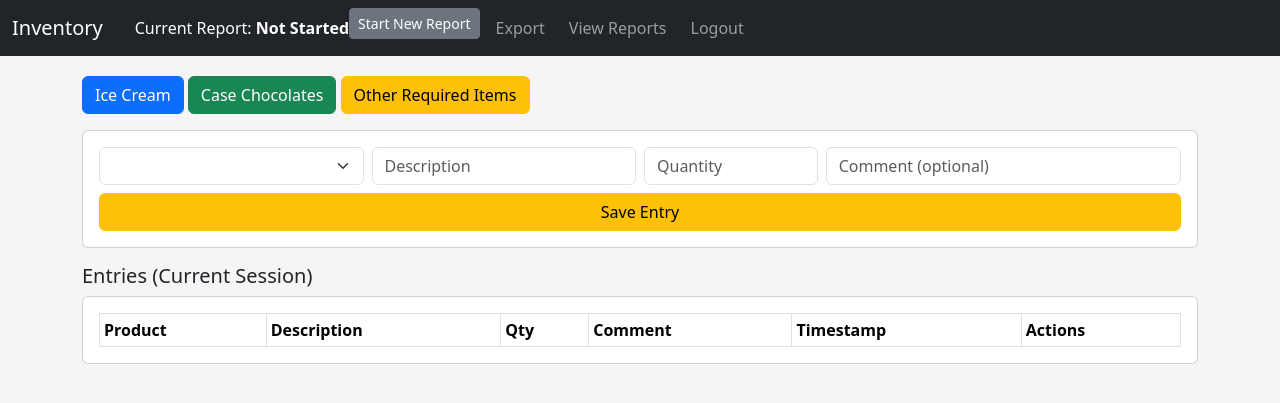
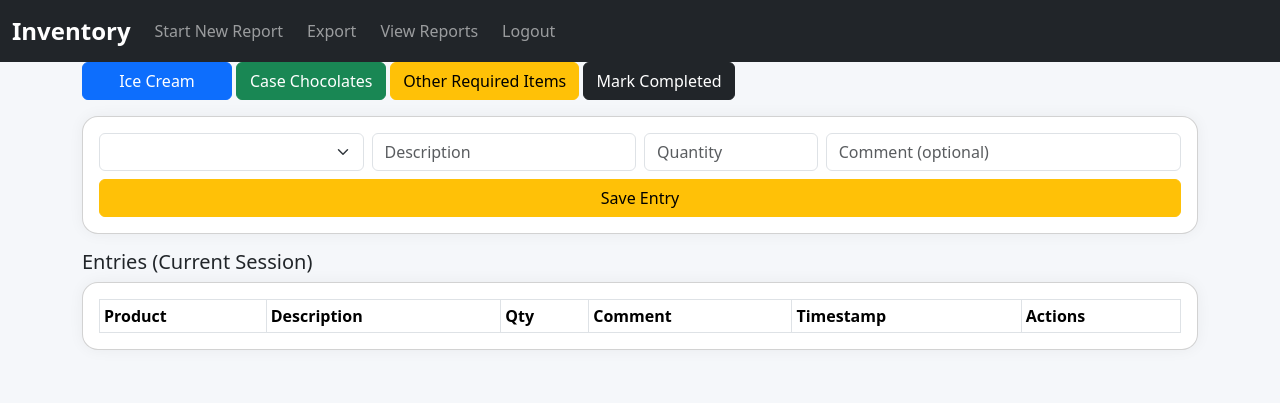
Before and after one commit to BP4007/inventory-app, a Flask app: template templates/index.html in a window 1280 px wide. Shown: the top 403 px of the page. Run offline with Flask 3, Linux system fonts and the light colour scheme; the template is opened without the code that fills it, so the values that code supplies are empty.

Commit message:
Bug Fixes

```diff
--- a/app.py
+++ b/app.py
@@ -11,10 +11,10 @@ ICECREAM_FILE = "Ice Cream Order_Sheet.csv"
 CHOCOLATE_FILE = "Case Chocolates Order_Sheet.csv"
 
 app = Flask(__name__)
-app.secret_key = os.environ.get("SECRET_KEY","dev_secret_key")
+app.secret_key = os.environ.get("SECRET_KEY", "dev_secret_key")
 
 USERS = {
-    os.environ["APP_USER"]: os.environ["APP_PASS"],
+    os.environ.get("APP_USER"): os.environ.get("APP_PASS"),
     os.environ.get("APP_USER2"): os.environ.get("APP_PASS2")
 }
 
@@ -30,7 +30,7 @@ def login_required(f):
 
 # ---------- DB ----------
 def run_query(query, params=(), fetch=True):
-    conn = sqlite3.connect(DB_NAME)
+    conn = sqlite3.connect(DB_NAME, timeout=10, check_same_thread=False)
     cursor = conn.cursor()
     cursor.execute(query, params)
     data = cursor.fetchall() if fetch else None
@@ -43,13 +43,13 @@ def init_db():
         CREATE TABLE IF NOT EXISTS inventory_reports (
             id INTEGER PRIMARY KEY AUTOINCREMENT,
             session_id TEXT,
-            report_name TEXT,
             source TEXT,
             product_no TEXT,
             description TEXT,
             quantity INTEGER,
             comment TEXT,
-            created_at TEXT
+            created_at TEXT,
+            is_completed INTEGER DEFAULT 0
         )
     """, fetch=False)
 
@@ -63,10 +63,10 @@ def load_file(file_path):
 @app.route("/login", methods=["GET","POST"])
 def login():
     if request.method=="POST":
-        user=request.form.get("username")
-        pwd=request.form.get("password")
-        if USERS.get(user)==pwd:
-            session["logged_in"]=True
+        user = request.form.get("username")
+        pwd = request.form.get("password")
+        if USERS.get(user) == pwd:
+            session["logged_in"] = True
             return redirect("/")
         flash("Invalid login","warning")
     return render_template("login.html")
@@ -80,22 +80,18 @@ def logout():
 @app.route("/")
 @login_required
 def index():
-    return render_template("index.html", report_name=session.get("report_name"))
+    sid = session.get("session_id")
+    completed = 0
+    if sid:
+        res = run_query("SELECT MAX(is_completed) FROM inventory_reports WHERE session_id=?", (sid,))
+        completed = res[0][0] or 0
+    return render_template("index.html", report_completed=completed)
 
-# ---------- START SESSION (UPDATED) ----------
-@app.route("/start_session", methods=["POST"])
+@app.route("/start_session")
 @login_required
 def start_session():
-    report_name = request.form.get("report_name")
-
-    if not report_name:
-        flash("Report name required","danger")
-        return redirect("/")
-
     session["session_id"] = str(uuid.uuid4())
-    session["report_name"] = report_name
-
-    flash(f"Report '{report_name}' started!","success")
+    flash("New report started!", "success")
     return redirect("/")
 
 # ---------- REPORT LIST ----------
@@ -103,47 +99,39 @@ def start_session():
 @login_required
 def reports():
     data = run_query("""
-        SELECT session_id, report_name, MIN(created_at), COUNT(*)
+        SELECT session_id, MIN(created_at) as start_time, COUNT(*), MAX(is_completed)
         FROM inventory_reports
-        GROUP BY session_id, report_name
-        ORDER BY MIN(created_at) DESC
+        GROUP BY session_id
+        ORDER BY start_time DESC
     """)
-
     reports = [
         {
             "session_id": r[0],
-            "report_name": r[1],
-            "start_time": r[2],
-            "count": r[3]
+            "start_time": r[1],
+            "count": r[2],
+            "completed": r[3]
         }
         for r in data
     ]
-
     return render_template("reports.html", reports=reports)
 
-# ---------- LOAD OLD REPORT ----------
 @app.route("/load_report/<sid>")
 @login_required
 def load_report(sid):
-    data = run_query("""
-        SELECT report_name FROM inventory_reports
-        WHERE session_id=? LIMIT 1
-    """,(sid,))
-
     session["session_id"] = sid
-    session["report_name"] = data[0][0] if data else "Loaded Report"
-
-    flash("Loaded previous report","info")
+    flash("Loaded previous report", "info")
     return redirect("/")
 
 # ---------- GET PRODUCTS ----------
 @app.route("/get_products/<source>")
 @login_required
 def get_products(source):
-    if source.lower()=="icecream":
-        df=load_file(ICECREAM_FILE)
+    if source.lower() == "icecream":
+        df = load_file(ICECREAM_FILE)
+    elif source.lower() == "case_chocolate":
+        df = load_file(CHOCOLATE_FILE)
     else:
-        df=load_file(CHOCOLATE_FILE)
+        df = pd.DataFrame(columns=["product_no","description"])
     return {"data": df.values.tolist()}
 
 # ---------- SAVE ----------
@@ -151,27 +139,25 @@ def get_products(source):
 @login_required
 def save():
     sid = session.get("session_id")
-    report_name = session.get("report_name")
-
-    if not sid or not report_name:
-        return {"error":"Start a report first"}
-
-    run_query("""
-        INSERT INTO inventory_reports
-        (session_id, report_name, source, product_no, description, quantity, comment, created_at)
-        VALUES (?,?,?,?,?,?,?,?)
-    """,(
-        sid,
-        report_name,
-        request.form.get("table"),
-        request.form.get("product"),
-        request.form.get("description"),
-        request.form.get("qty"),
-        request.form.get("comment",""),
-        datetime.now().strftime("%Y-%m-%d %H:%M:%S")
-    ), fetch=False)
-
-    return {"status":"success"}
+    if not sid:
+        return {"error":"Start a session first"}
+    source = request.form.get("table")
+    product_no = request.form.get("product")
+    description = request.form.get("description")
+    qty = request.form.get("qty")
+    comment = request.form.get("comment","")
+    try:
+        run_query("""
+            INSERT INTO inventory_reports
+            (session_id, source, product_no, description, quantity, comment, created_at)
+            VALUES (?,?,?,?,?,?,?)
+        """, (
+            sid, source, product_no, description, qty, comment,
+            datetime.now().strftime("%Y-%m-%d %H:%M:%S")
+        ), fetch=False)
+        return {"status":"success"}
+    except sqlite3.OperationalError as e:
+        return {"error": str(e)}
 
 # ---------- GET ENTRIES ----------
 @app.route("/get_entries")
@@ -180,18 +166,13 @@ def get_entries():
     sid = session.get("session_id")
     data = run_query("""
         SELECT id, product_no, description, quantity, comment, created_at
-        FROM inventory_reports WHERE session_id=? ORDER BY id DESC
+        FROM inventory_reports
+        WHERE session_id=?
+        ORDER BY id DESC
     """,(sid,))
-
     return {"entries":[
-        {
-            "id":r[0],
-            "product_no":r[1],
-            "description":r[2],
-            "quantity":r[3],
-            "comment":r[4],
-            "created_at":r[5]
-        }
+        {"id":r[0], "product_no":r[1], "description":r[2],
+         "quantity":r[3], "comment":r[4], "created_at":r[5]}
         for r in data
     ]}
 
@@ -202,13 +183,7 @@ def update_entry():
     entry_id = request.form.get("id")
     qty = request.form.get("qty")
     comment = request.form.get("comment","")
-
-    run_query("""
-        UPDATE inventory_reports
-        SET quantity=?, comment=?
-        WHERE id=?
-    """, (qty, comment, entry_id), fetch=False)
-
+    run_query("UPDATE inventory_reports SET quantity=?, comment=? WHERE id=?", (qty, comment, entry_id), fetch=False)
     return {"status":"updated"}
 
 # ---------- DELETE ----------
@@ -216,29 +191,32 @@ def update_entry():
 @login_required
 def delete_entry():
     entry_id = request.form.get("id")
+    run_query("DELETE FROM inventory_reports WHERE id=?", (entry_id,), fetch=False)
+    return {"status":"deleted"}
 
-    run_query("DELETE FROM inventory_reports WHERE id=?",
-              (entry_id,), fetch=False)
-
-    return {"status":"deleted"}
+# ---------- MARK COMPLETED ----------
+@app.route("/complete_report", methods=["POST"])
+@login_required
+def complete_report():
+    sid = session.get("session_id")
+    run_query("UPDATE inventory_reports SET is_completed=1 WHERE session_id=?", (sid,), fetch=False)
+    return {"status":"completed"}
 
 # ---------- EXPORT ----------
 @app.route("/export")
 @login_required
 def export():
     sid = request.args.get("sid") or session.get("session_id")
-
     data = run_query("""
         SELECT product_no, description, quantity, comment, created_at
-        FROM inventory_reports WHERE session_id=? ORDER BY id
+        FROM inventory_reports
+        WHERE session_id=?
+        ORDER BY id
     """,(sid,))
-
     df = pd.DataFrame(data, columns=["Product","Description","Qty","Comment","Time"])
-
     output = BytesIO()
-    df.to_excel(output,index=False)
+    df.to_excel(output, index=False)
     output.seek(0)
-
     return send_file(output, download_name=f"report_{sid}.xlsx", as_attachment=True)
 
 # ---------- RUN ----------
--- a/templates/index.html
+++ b/templates/index.html
@@ -4,118 +4,94 @@
 <meta charset="UTF-8">
 <meta name="viewport" content="width=device-width, initial-scale=1.0">
 <title>Inventory App</title>
-
 <link href="https://cdn.jsdelivr.net/npm/bootstrap@5.3.1/dist/css/bootstrap.min.css" rel="stylesheet">
 <script src="https://cdn.jsdelivr.net/npm/bootstrap@5.3.1/dist/js/bootstrap.bundle.min.js"></script>
-
 <style>
-body{background:#f5f5f5}
-.navbar{margin-bottom:20px}
-.table-container{max-height:300px;overflow-y:auto}
+body { background:#f5f7fa; }
+.navbar-brand { font-weight:600; font-size:1.5rem; }
+.table-container { max-height:300px; overflow-y:auto; }
+.card { border-radius:1rem; box-shadow:0 0 15px rgba(0,0,0,0.05); }
+.toolbar button { min-width:150px; }
+input, select { border-radius:0.5rem; }
 </style>
-
 <script>
 let currentTable = "";
 
 // Load products
 function loadTable(table){
     currentTable = table;
-
     document.getElementById("product").style.display = "block";
     document.getElementById("manualProduct").style.display = "none";
     document.getElementById("desc").readOnly = true;
-
     fetch(`/get_products/${table}`)
-    .then(res => res.json())
-    .then(data => {
+    .then(res=>res.json())
+    .then(data=>{
         let dropdown = document.getElementById("product");
         dropdown.innerHTML = "";
-        data.data.forEach(row => {
-            let opt = document.createElement("option");
-            opt.value = row[0];
-            opt.text = row[0];
-            opt.dataset.desc = row[1];
+        data.data.forEach(row=>{
+            let opt=document.createElement("option");
+            opt.value=row[0]; opt.text=row[0]; opt.dataset.desc=row[1];
             dropdown.add(opt);
         });
         fillDescription();
     });
 }
 
-// OTHER REQUIRED ITEMS MODE
+// Other required items
 function loadOtherItems(){
-    currentTable = "other";
-
-    document.getElementById("product").style.display = "none";
-    document.getElementById("manualProduct").style.display = "block";
-
-    document.getElementById("manualProduct").value = "";
-    document.getElementById("desc").value = "";
-    document.getElementById("desc").readOnly = false;
+    currentTable="other";
+    document.getElementById("product").style.display="none";
+    document.getElementById("manualProduct").style.display="block";
+    document.getElementById("manualProduct").value="";
+    document.getElementById("desc").value="";
+    document.getElementById("desc").readOnly=false;
 }
 
 // Fill description
 function fillDescription(){
-    let dropdown = document.getElementById("product");
+    let dropdown=document.getElementById("product");
     if(dropdown.selectedOptions.length){
-        document.getElementById("desc").value = dropdown.selectedOptions[0].dataset.desc;
-    } else {
-        document.getElementById("desc").value = "";
-    }
+        document.getElementById("desc").value=dropdown.selectedOptions[0].dataset.desc;
+    } else { document.getElementById("desc").value=""; }
 }
 
 // Save entry
 function saveData(){
-    let productValue = currentTable === "other"
-        ? document.getElementById("manualProduct").value
-        : document.getElementById("product").value;
-
+    let productValue = currentTable==="other" ? document.getElementById("manualProduct").value : document.getElementById("product").value;
+    if(!productValue){ alert("Enter product"); return; }
+    let qty = document.getElementById("qty").value;
+    if(!qty){ alert("Enter quantity"); return; }
     let form = new FormData();
     form.append("table", currentTable);
     form.append("product", productValue);
     form.append("description", document.getElementById("desc").value);
-    form.append("qty", document.getElementById("qty").value);
+    form.append("qty", qty);
     form.append("comment", document.getElementById("comment").value);
-
-    fetch("/save", {method:"POST", body:form})
-    .then(res => res.json())
-    .then(data => {
-        if(data.error){
-            alert(data.error);
-        } else {
-            document.getElementById("qty").value = "";
-            document.getElementById("comment").value = "";
-            loadSessionEntries();
-        }
+    fetch("/save",{method:"POST", body:form})
+    .then(res=>res.json())
+    .then(data=>{
+        if(data.error){ alert(data.error); }
+        else { document.getElementById("qty").value=""; document.getElementById("comment").value=""; loadSessionEntries(); }
     });
 }
 
-// Load entries
+// Load session entries
 function loadSessionEntries(){
-    fetch("/get_entries")
-    .then(res => res.json())
-    .then(data => {
-        let tbody = document.getElementById("entriesBody");
-        tbody.innerHTML = "";
-
-        data.entries.forEach(row => {
-            let tr = document.createElement("tr");
-
-            tr.innerHTML = `
+    fetch("/get_entries").then(res=>res.json()).then(data=>{
+        let tbody=document.getElementById("entriesBody");
+        tbody.innerHTML="";
+        data.entries.forEach(row=>{
+            let tr=document.createElement("tr");
+            tr.innerHTML=`
             <td>${row.product_no}</td>
             <td>${row.description}</td>
-                <td>
-                    <input type="number" value="${row.quantity}" id="qty_${row.id}" class="form-control form-control-sm">
-                </td>
-                <td>
-                    <input type="text" value="${row.comment || ""}" id="comment_${row.id}" class="form-control form-control-sm">
-                </td>
+            <td><input type="number" value="${row.quantity}" id="qty_${row.id}" class="form-control form-control-sm"></td>
+            <td><input type="text" value="${row.comment||''}" id="comment_${row.id}" class="form-control form-control-sm"></td>
             <td>${row.created_at}</td>
             <td>
                 <button class="btn btn-sm btn-primary" onclick="updateEntry(${row.id})">Edit</button>
                 <button class="btn btn-sm btn-danger" onclick="deleteEntry(${row.id})">Delete</button>
-                </td>
-            `;
-
+            </td>`;
             tbody.appendChild(tr);
         });
     });
@@ -123,151 +99,75 @@ function loadSessionEntries(){
 
 // Update entry
 function updateEntry(id){
-    let qty = document.getElementById(`qty_${id}`).value;
-    let comment = document.getElementById(`comment_${id}`).value;
-
     let form = new FormData();
     form.append("id", id);
-    form.append("qty", qty);
-    form.append("comment", comment);
-
-    fetch("/update_entry", {method:"POST", body:form})
-    .then(res => res.json())
-    .then(() => loadSessionEntries());
+    form.append("qty", document.getElementById(`qty_${id}`).value);
+    form.append("comment", document.getElementById(`comment_${id}`).value);
+    fetch("/update_entry",{method:"POST",body:form}).then(res=>res.json()).then(()=>loadSessionEntries());
 }
 
 // Delete entry
 function deleteEntry(id){
     if(!confirm("Delete this entry?")) return;
-
-    let form = new FormData();
-    form.append("id", id);
-
-    fetch("/delete_entry", {method:"POST", body:form})
-    .then(res => res.json())
-    .then(() => loadSessionEntries());
+    let form=new FormData(); form.append("id",id);
+    fetch("/delete_entry",{method:"POST",body:form}).then(res=>res.json()).then(()=>loadSessionEntries());
 }
 
-window.onload = function(){
-    loadSessionEntries();
-};
+// Complete report
+function completeReport(){
+    if(!confirm("Mark this report as completed?")) return;
+    fetch("/complete_report",{method:"POST"})
+    .then(res=>res.json()).then(()=>{ alert("Report completed!"); location.reload(); });
+}
+
+window.onload=function(){ loadSessionEntries(); };
 </script>
 </head>
-
 <body>
-
 <nav class="navbar navbar-expand-lg navbar-dark bg-dark">
 <div class="container-fluid">
 <a class="navbar-brand" href="#">Inventory</a>
-
-    <span class="navbar-text text-white ms-3">
-      Current Report: <strong>{{ report_name if report_name else "Not Started" }}</strong>
-    </span>
-
 <button class="navbar-toggler" type="button" data-bs-toggle="collapse" data-bs-target="#navbarNav">
 <span class="navbar-toggler-icon"></span>
 </button>
-
 <div class="collapse navbar-collapse" id="navbarNav">
 <ul class="navbar-nav me-auto">
-
-        <li class="nav-item">
-          <button class="btn btn-sm btn-secondary me-2" data-bs-toggle="modal" data-bs-target="#reportModal">
-            Start New Report
-          </button>
-        </li>
-
-        <li class="nav-item">
-          <a class="nav-link btn btn-sm btn-info me-2" href="/export">Export</a>
-        </li>
-
-        <li class="nav-item">
-          <a class="nav-link btn btn-sm btn-warning me-2" href="/reports">View Reports</a>
-        </li>
-
-        <li class="nav-item">
-          <a class="nav-link btn btn-sm btn-danger" href="/logout">Logout</a>
-        </li>
-
+<li class="nav-item"><a class="nav-link btn btn-sm btn-secondary me-2" href="/start_session">Start New Report</a></li>
+<li class="nav-item"><a class="nav-link btn btn-sm btn-info me-2" href="/export">Export</a></li>
+<li class="nav-item"><a class="nav-link btn btn-sm btn-warning me-2" href="/reports">View Reports</a></li>
+<li class="nav-item"><a class="nav-link btn btn-sm btn-danger" href="/logout">Logout</a></li>
 </ul>
 </div>
 </div>
 </nav>
-
 <div class="container">
-
 <div class="toolbar mb-3">
 <button class="btn btn-primary" onclick="loadTable('Icecream')">Ice Cream</button>
 <button class="btn btn-success" onclick="loadTable('case_chocolate')">Case Chocolates</button>
 <button class="btn btn-warning" onclick="loadOtherItems()">Other Required Items</button>
+<button class="btn btn-dark" onclick="completeReport()">Mark Completed</button>
 </div>
-
-  <div class="card p-3">
+<div class="card p-3 mb-3">
 <div class="row g-2 align-items-center">
-
 <div class="col-md-3">
 <select id="product" class="form-select" onchange="fillDescription()"></select>
-        <input id="manualProduct" class="form-control mt-1"
-               placeholder="Enter Product No"
-               style="display:none;">
+<input id="manualProduct" class="form-control mt-1" placeholder="Enter Product No" style="display:none;">
 </div>
-
-      <div class="col-md-3">
-        <input id="desc" class="form-control" placeholder="Description" readonly>
+<div class="col-md-3"><input id="desc" class="form-control" placeholder="Description" readonly></div>
+<div class="col-md-2"><input id="qty" class="form-control" type="number" placeholder="Quantity"></div>
+<div class="col-md-4"><input id="comment" class="form-control" placeholder="Comment (optional)"></div>
 </div>
-
-      <div class="col-md-2">
-        <input id="qty" class="form-control" type="number" placeholder="Quantity">
+<div class="mt-2"><button class="btn btn-warning w-100" onclick="saveData()">Save Entry</button></div>
 </div>
-
-      <div class="col-md-4">
-        <input id="comment" class="form-control" placeholder="Comment (optional)">
-      </div>
-    </div>
-
-    <div class="mt-2">
-      <button class="btn btn-warning w-100" onclick="saveData()">Save Entry</button>
-    </div>
-  </div>
-
 <h5 class="mt-3">Entries (Current Session)</h5>
-
 <div class="table-container card p-3">
 <table class="table table-striped table-bordered table-sm mb-0">
 <thead>
-        <tr>
-          <th>Product</th>
-          <th>Description</th>
-          <th>Qty</th>
-          <th>Comment</th>
-          <th>Timestamp</th>
-          <th>Actions</th>
-        </tr>
+<tr><th>Product</th><th>Description</th><th>Qty</th><th>Comment</th><th>Timestamp</th><th>Actions</th></tr>
 </thead>
 <tbody id="entriesBody"></tbody>
 </table>
 </div>
-
 </div>
-
-<!-- REPORT MODAL -->
-<div class="modal fade" id="reportModal">
-  <div class="modal-dialog">
-    <div class="modal-content">
-      <form method="POST" action="/start_session">
-        <div class="modal-header">
-          <h5 class="modal-title">Start New Report</h5>
-        </div>
-        <div class="modal-body">
-          <input name="report_name" class="form-control" placeholder="Enter Report Name" required>
-        </div>
-        <div class="modal-footer">
-          <button class="btn btn-primary">Start</button>
-        </div>
-      </form>
-    </div>
-  </div>
-</div>
-
 </body>
 </html>
```
Also changed, not shown: templates/reports.html (+9 -14 lines), inventory.db, 1 other file. Lines whose indentation alone changed are shown as unchanged.
